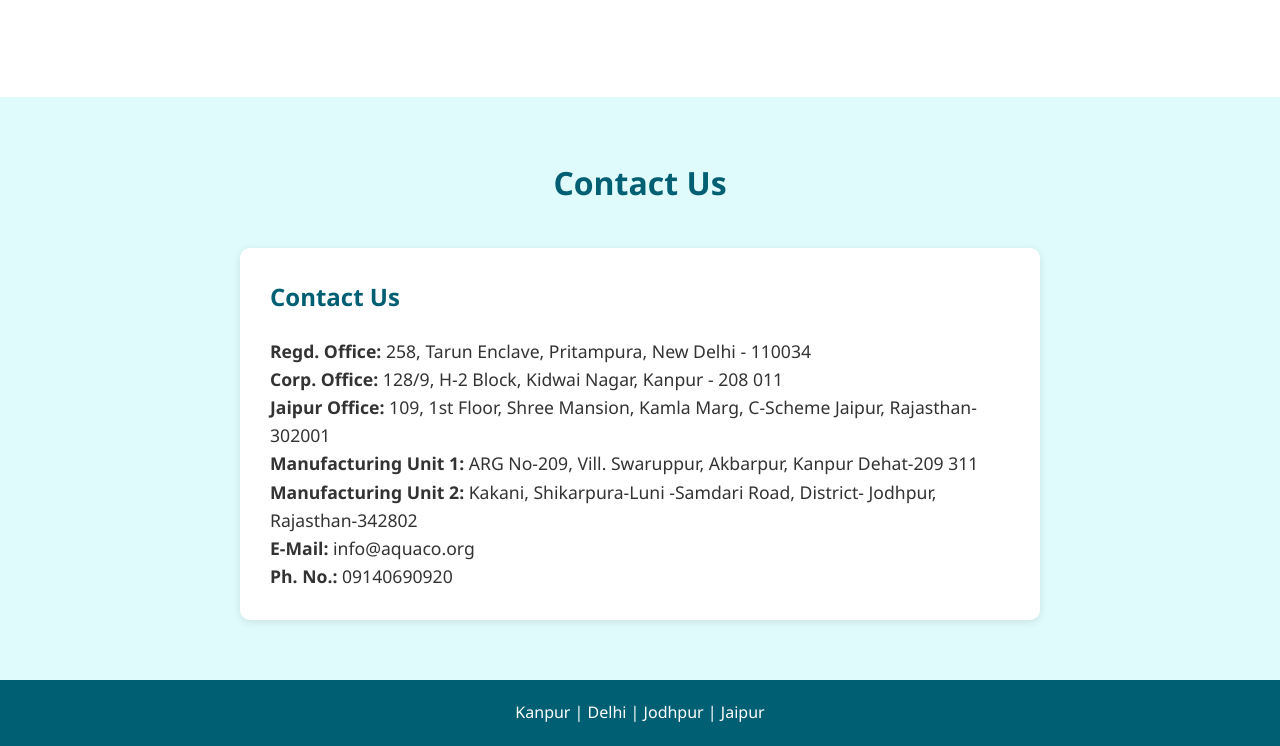
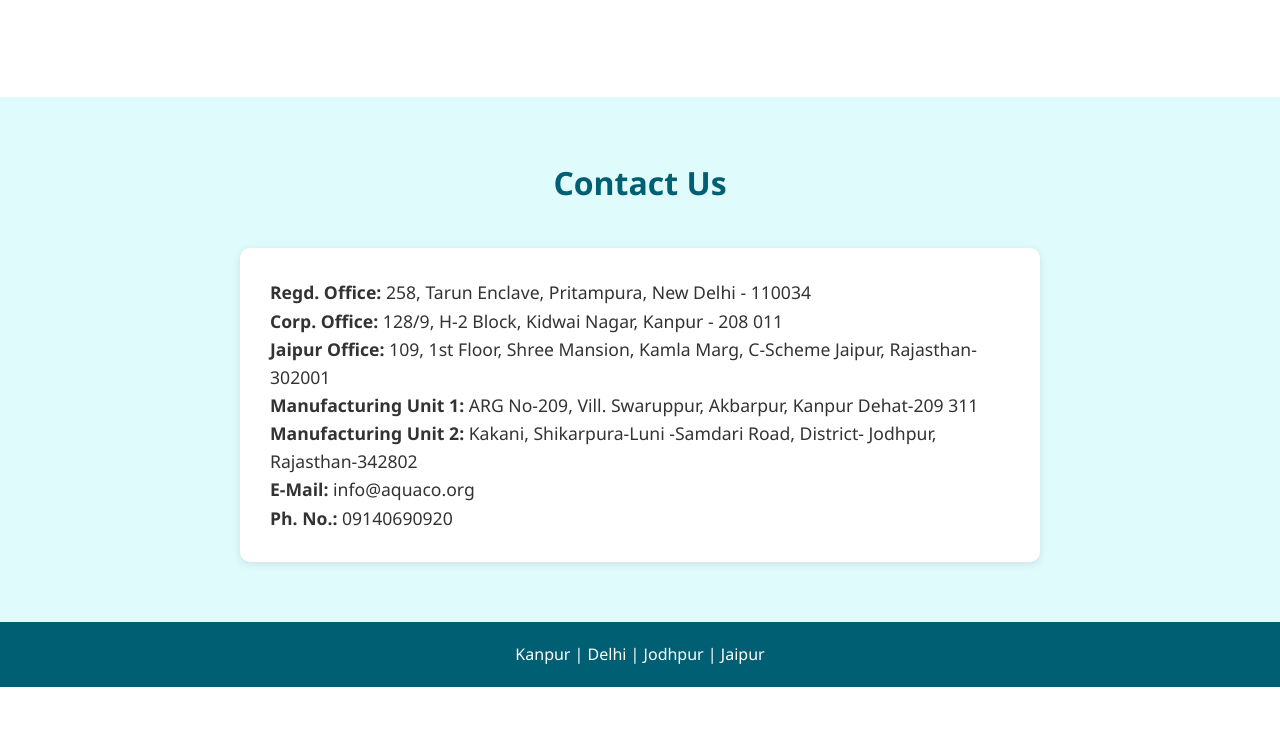
Before and after one commit to disha9848/disha9848.github.io, a plain HTML site: page index.html in a window 1280 px wide. Shown: the part 1605-2351 px from the top of the page. After the commit the page ends 2292 px from the top, so only its background shows below. Drawn offline with Linux system fonts and the light colour scheme.

Commit message:
Update index.html

```diff
--- a/index.html
+++ b/index.html
@@ -144,7 +144,6 @@
 
   <div class="contact-details">
     <div class="contact-info">
-      <h3>Contact Us</h3>
       <p><strong>Regd. Office:</strong> 258, Tarun Enclave, Pritampura, New Delhi - 110034</p>
       <p><strong>Corp. Office:</strong> 128/9, H-2 Block, Kidwai Nagar, Kanpur - 208 011</p>
       <p><strong>Jaipur Office:</strong> 109, 1st Floor, Shree Mansion, Kamla Marg, C-Scheme Jaipur, Rajasthan-302001</p>
```
